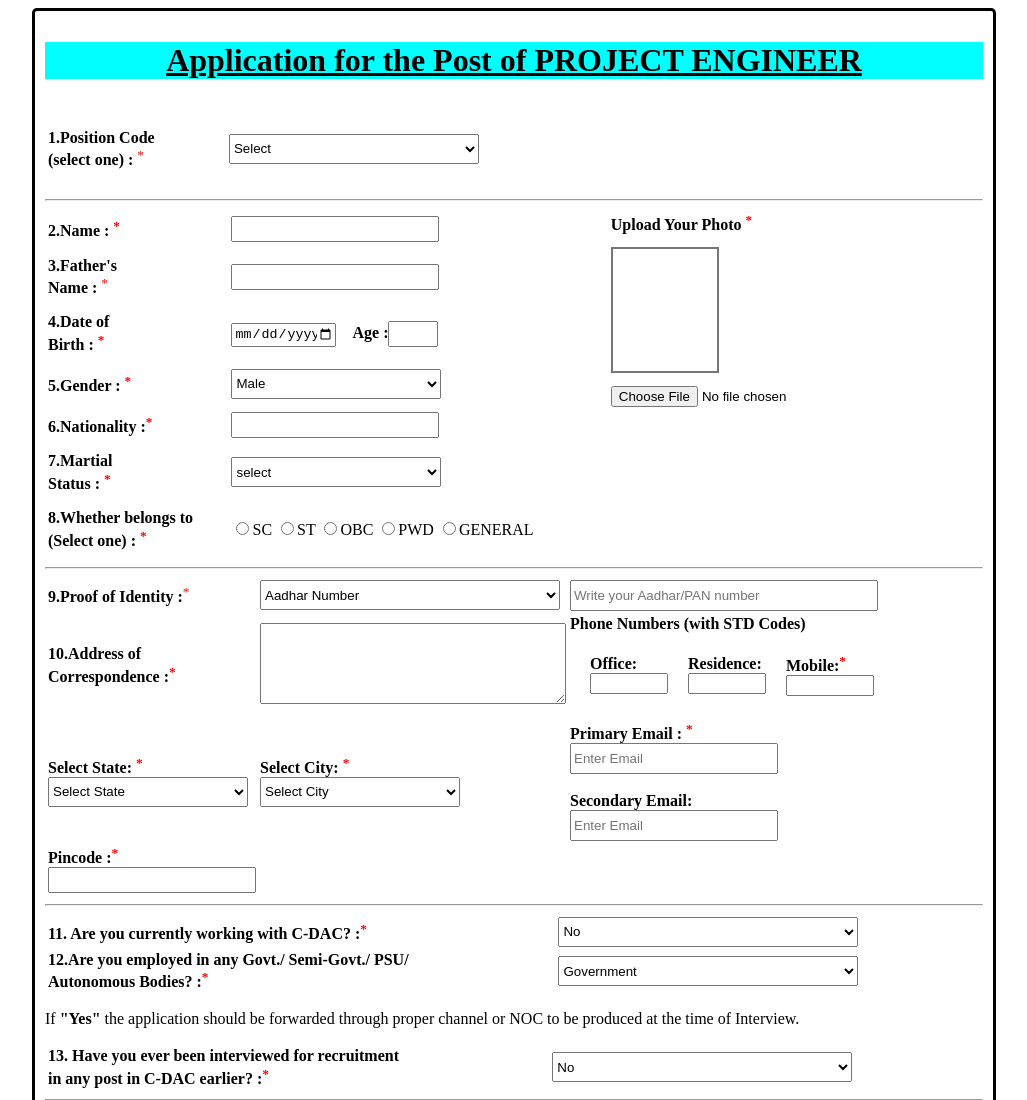
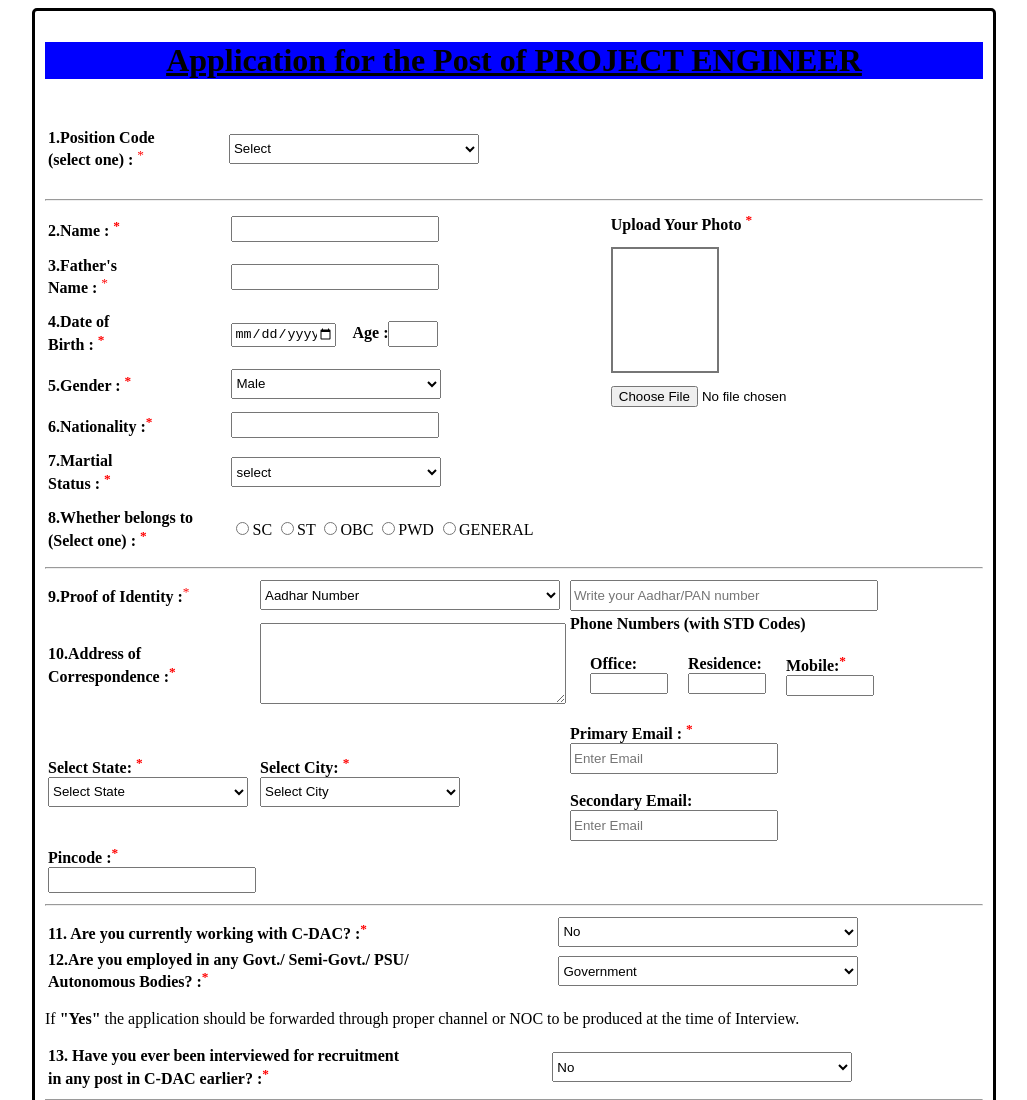
Before and after one commit to Abhishek-Bhandare/Application_Form, a plain HTML site: page index.html in a window 1280 px wide. Shown: the top 1100 px of the page, without its empty margins (126-1153 px from the left). Drawn offline with Linux system fonts and the light colour scheme.

Commit message:
Update index.html

```diff
--- a/index.html
+++ b/index.html
@@ -46,7 +46,7 @@
 <body>
    <form method="POST" enctype="multipart/form-data" autocomplete="off">
     <p>
-    <h1 style="text-align: center; background-color:cyan;"><u>Application for the Post of PROJECT ENGINEER</u></h1><br>
+    <h1 style="text-align: center; background-color:blue;"><u>Application for the Post of PROJECT ENGINEER</u></h1><br>
   <table height="60px" width="60%" style="margin-bottom: 20px;">
     <tr>
       <td><b>1.Position Code <br>(select one) : </b><sup style="color: red;">*</sup></td>
```
